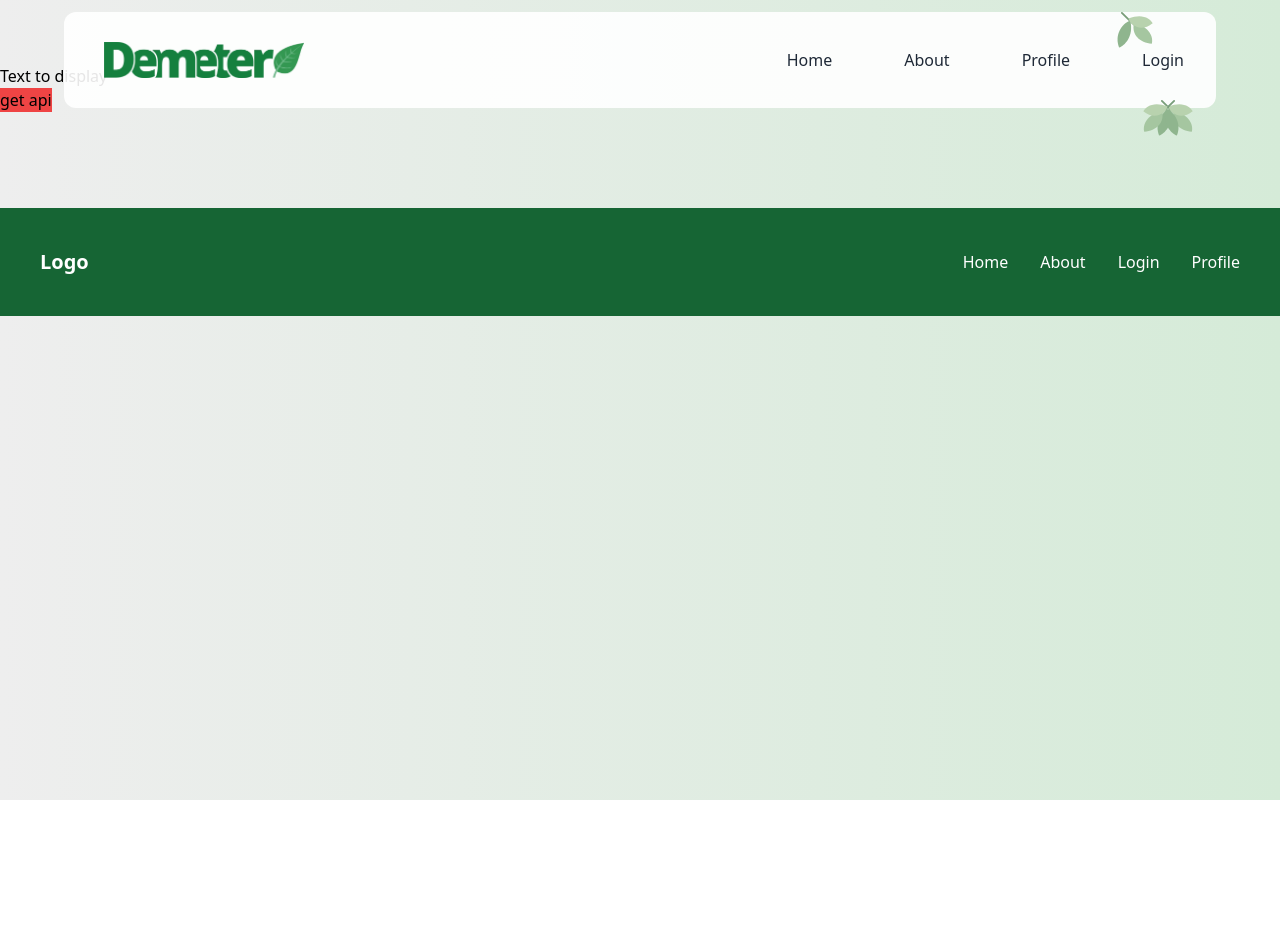
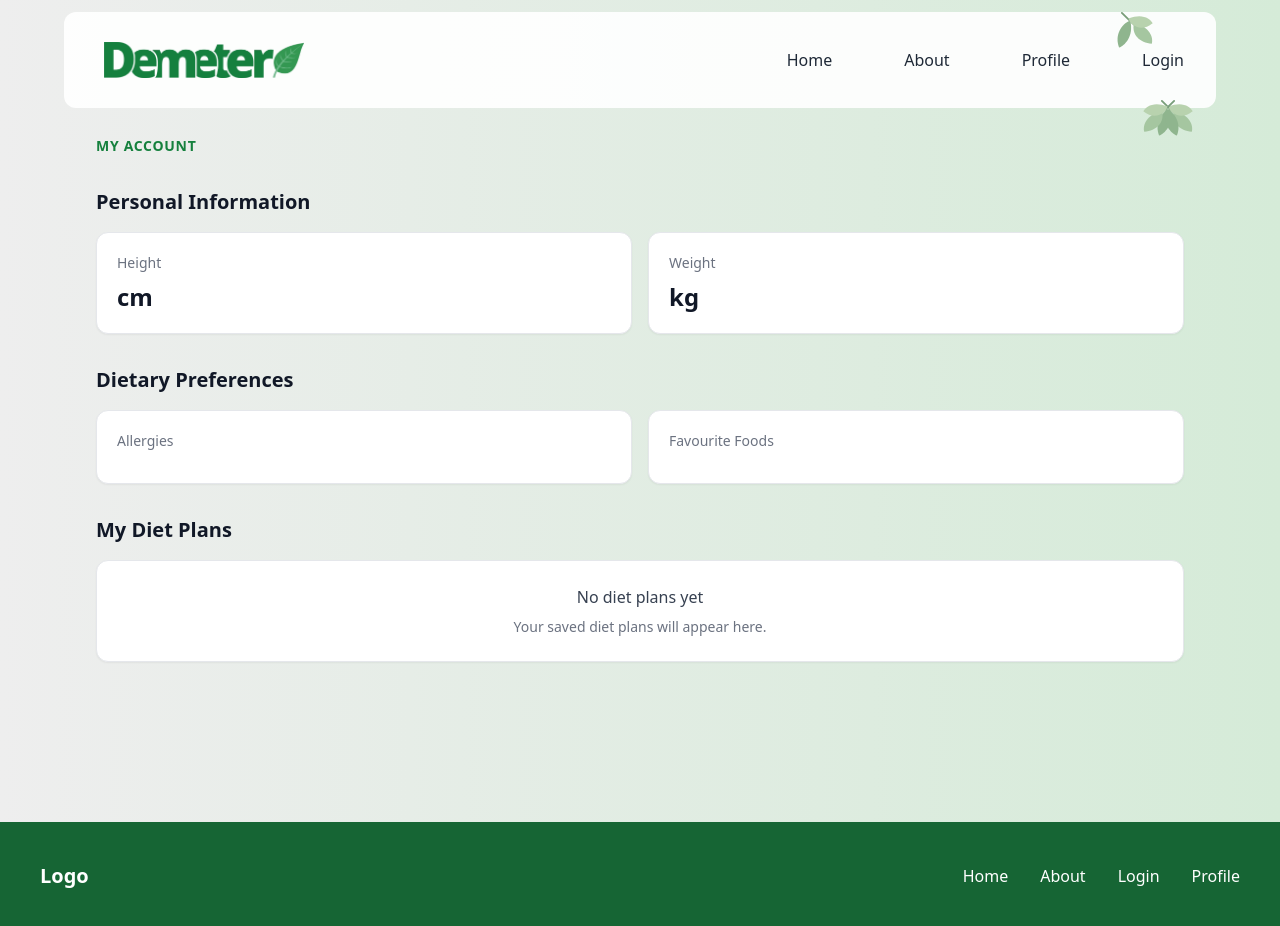
Before and after one commit to Ethan-of-Aussie/Project-Portfolio, a Next.js app in the folder front-end/: page /user in a window 1280 px wide. Shown: the top 926 px of the page. Before the commit the page ends 800 px from the top, so only its background shows below. Built offline with nearby package versions, Linux system fonts and the light colour scheme.

Commit message:
created default page for user profile

```diff
--- a/front-end/app/(main)/user/page.tsx
+++ b/front-end/app/(main)/user/page.tsx
@@ -1,23 +1,143 @@
 "use client";
 
-import { useState } from "react";
+import { useState, useEffect } from "react";
 import { api } from "@/lib/api";
+import { getUserIdFromToken } from "@/lib/auth";
+import DietPlanCard from "@/app/components/dietPlanCard";
 
-export default function user () {
-    const [disPlayText, setDisplayText] = useState("Text to display");
-    const getDisplayText = async () => {
-        const response = await api.get("/api/v1/users/");
-        const data = response.data;
-        console.log("datasss");
+type UserProfile = {
+  id: string;
+  username: string;
+  email: string;
+  height: number;
+  weight: number;
+  allergies: string[];
+  favFood: string[];
+  created_at: string;
+  updated_at: string;
+};
 
-        setDisplayText(data);
-    }
-    return (
-        <div>
-            <h1>{ disPlayText }</h1>
-            <button className="bg-red-500" onClick={
-                getDisplayText
-            }>get api</button>
+export default function User() {
+  const [profile, setProfile] = useState<UserProfile | null>(null);
+  const [dietPlans, setDietPlans] = useState<any[]>([]);
+
+  useEffect(() => {
+    const fetchProfile = async () => {
+      try {
+        const userId = getUserIdFromToken();
+
+        if (!userId) {
+          console.error("User ID not found");
+          return;
+        }
+
+        const response = await api.get(`/api/v1/users/${userId}`);
+
+        setProfile(response.data);
+        const plansResponse = await api.get(`/api/v1/users/${userId}/plans`);
+
+        setDietPlans(plansResponse.data);
+      } catch (error) {
+        console.error("Failed to fetch profile:", error);
+      }
+    };
+
+    fetchProfile();
+  }, []);
+
+  return (
+    <div className="mx-auto mt-10 w-full max-w-6xl px-4 py-8 sm:px-6 lg:px-8">
+      <div className="mb-8">
+        <p className="mb-2 text-sm font-semibold uppercase tracking-wider text-green-700">
+          My Account
+        </p>
+
+        <h1 className="text-3xl font-bold text-gray-900 sm:text-4xl">
+          {profile?.username}
+        </h1>
+
+        <p className="mt-2 text-gray-600">{profile?.email}</p>
+      </div>
+      <div className="mb-8">
+        <h2 className="mb-4 text-xl font-semibold text-gray-900">
+          Personal Information
+        </h2>
+
+        <div className="grid grid-cols-1 gap-4 sm:grid-cols-2">
+          <div className="rounded-xl border border-gray-200 bg-white p-5 shadow-sm">
+            <p className="text-sm text-gray-500">Height</p>
+            <p className="mt-2 text-2xl font-semibold text-gray-900">
+              {profile?.height} cm
+            </p>
+          </div>
+
+          <div className="rounded-xl border border-gray-200 bg-white p-5 shadow-sm">
+            <p className="text-sm text-gray-500">Weight</p>
+            <p className="mt-2 text-2xl font-semibold text-gray-900">
+              {profile?.weight} kg
+            </p>
+          </div>
         </div>
-    )
+      </div>
+      <div className="mb-8">
+        <h2 className="mb-4 text-xl font-semibold text-gray-900">
+          Dietary Preferences
+        </h2>
+
+        <div className="grid grid-cols-1 gap-4 sm:grid-cols-2">
+          <div className="rounded-xl border border-gray-200 bg-white p-5 shadow-sm">
+            <p className="mb-3 text-sm font-medium text-gray-500">Allergies</p>
+
+            <div className="flex flex-wrap gap-2">
+              {profile?.allergies.map((allergy, index) => (
+                <span
+                  key={index}
+                  className="rounded-full bg-red-50 px-3 py-1 text-sm text-red-700"
+                >
+                  {allergy}
+                </span>
+              ))}
+            </div>
+          </div>
+
+          <div className="rounded-xl border border-gray-200 bg-white p-5 shadow-sm">
+            <p className="mb-3 text-sm font-medium text-gray-500">
+              Favourite Foods
+            </p>
+
+            <div className="flex flex-wrap gap-2">
+              {profile?.favFood.map((food, index) => (
+                <span
+                  key={index}
+                  className="rounded-full bg-green-50 px-3 py-1 text-sm text-green-700"
+                >
+                  {food}
+                </span>
+              ))}
+            </div>
+          </div>
+        </div>
+      </div>
+      <div className="mb-8">
+        <h2 className="mb-4 text-xl font-semibold text-gray-900">
+          My Diet Plans
+        </h2>
+
+        {dietPlans.length > 0 ? (
+          <div className="grid grid-cols-1 gap-4 sm:grid-cols-2">
+            {dietPlans.map((plan, index) => (
+              <DietPlanCard dietPlan={plan} key={index} />
+            ))}
+          </div>
+        ) : (
+          <div className="rounded-xl border border-gray-200 bg-white p-6 text-center shadow-sm">
+            <p className="font-medium text-gray-700">No diet plans yet</p>
+            <p className="mt-2 text-sm text-gray-500">
+              Your saved diet plans will appear here.
+            </p>
+          </div>
+        )}
+      </div>
+    </div>
+  );
 }
```
